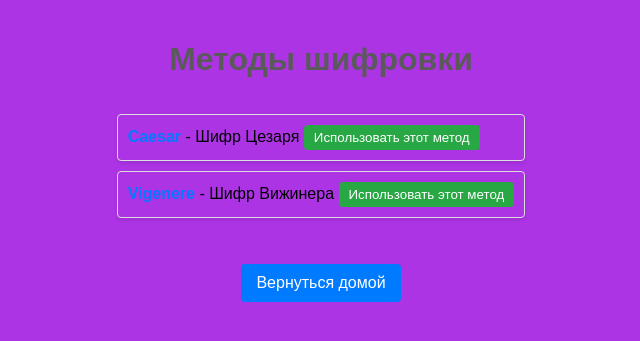
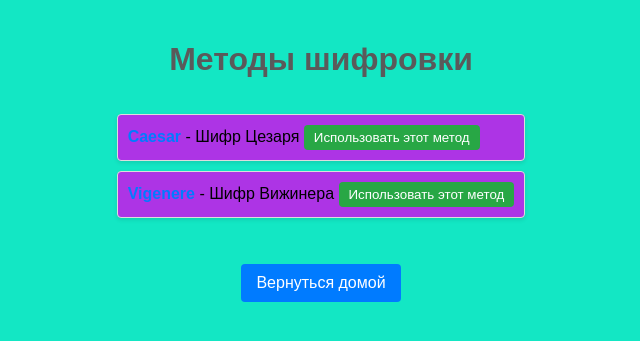
Before and after one commit to Staret1974/Metod-Vizher, a Flask app: page /methods in a window 1280 px wide. Shown: the top 341 px of the page, without its empty margins (319-959 px from the left). Run offline with Flask 3, Linux system fonts and the light colour scheme.

Commit message:
Update methods.html

```diff
--- a/templates/methods.html
+++ b/templates/methods.html
@@ -6,7 +6,7 @@
     <style>
         body {
             font-family: 'Arial', sans-serif;
-            background-color: hsl(281, 77%, 55%);
+            background-color: hsl(170, 85%, 49%);
             margin: 0;
             padding: 20px;
             display: flex;
```
